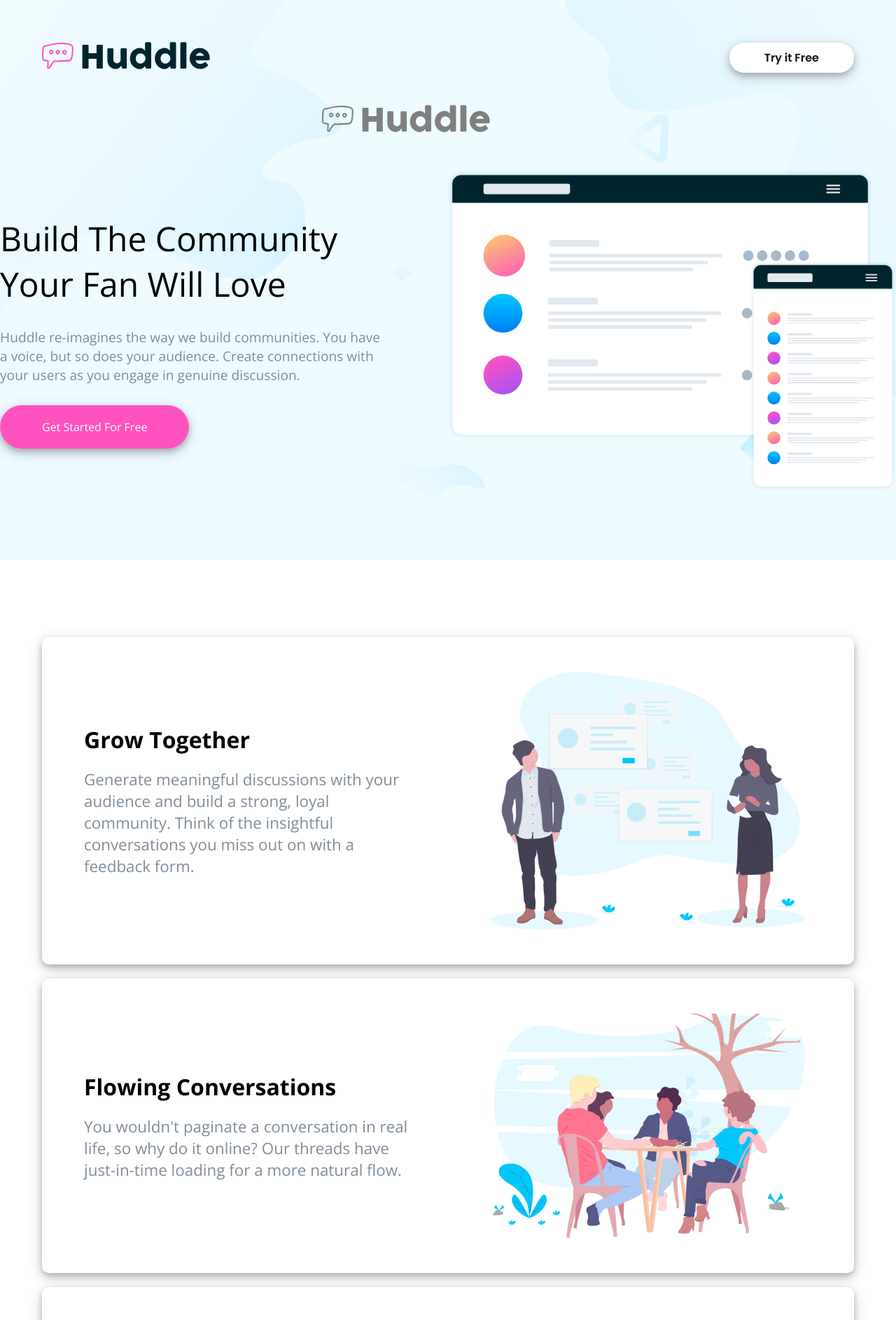
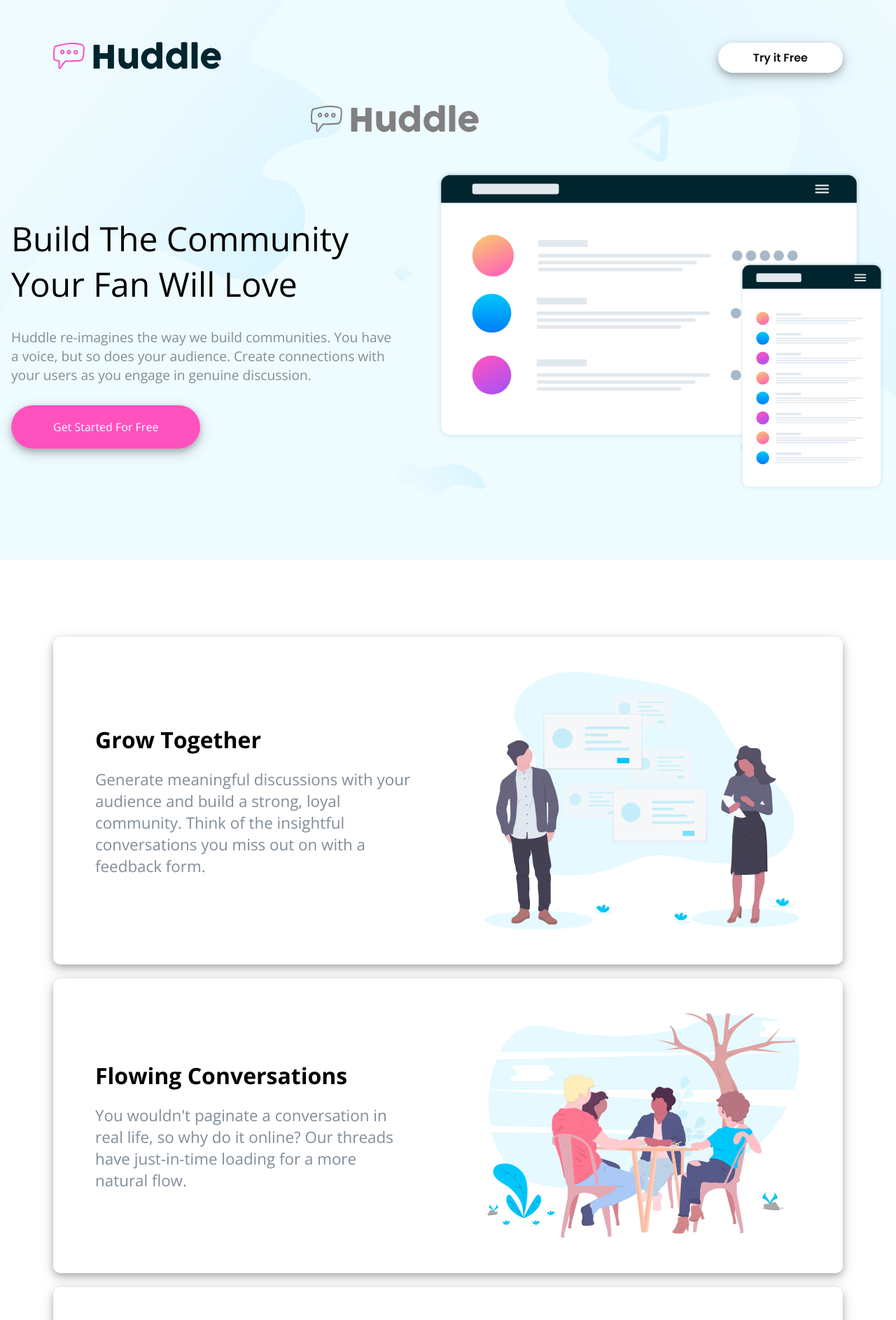
Before and after one commit to harika09/Huddle-landing-page-with-alternating-feature-blocks, a plain HTML site: page index.html in a window 1280 px wide. Shown: the top 1886 px of the page at 70% size. Drawn offline with nearby package versions, Linux system fonts and the light colour scheme.

Commit message:
Update index.html

```diff
--- a/index.html
+++ b/index.html
@@ -24,9 +24,10 @@
         </div>
     </header> -->
 
-    <main>
+    <main class="main-container">
         <!--========== Banner ==========-->
         <section class="banner-container">
+            <div class="bd-container">
             <div class="header">
                 <div class="logo">
                     <img src="/assets/img/logo.svg" alt=" logo">
@@ -50,11 +51,12 @@
                     <img class="mockup" src="/assets/img/illustration-mockups.svg" alt="mockup">
                 </div>
             </div>
+        </div>
         </section>
         <!--========== Banner END ==========-->
 
         <!--========== Grow Together ==========-->
-        <section class="grow-together-container">
+        <section class="grow-together-container bd-container">
             <div class="col grow">
 
                 <div class="grow-together-text">
@@ -111,10 +113,10 @@
 
     </main>
 
-    <footer class="footer-container">
-        <div class="footer-logo"><img src="/assets/img/logo.svg" alt=""></div>
+    <footer class="footer-container ">
+        <div class="footer-logo bd-container"><img src="/assets/img/logo.svg" alt=""></div>
 
-        <div class="content">
+        <div class="content bd-container">
             <ul class="location-content">
                 <li class="location"><img src="/assets/img/icon-location.svg" alt="location">
                 <p>Lorem ipsum dolor sit amet, consectetur adipiscing elit, sed do eiusmod tempor
```
